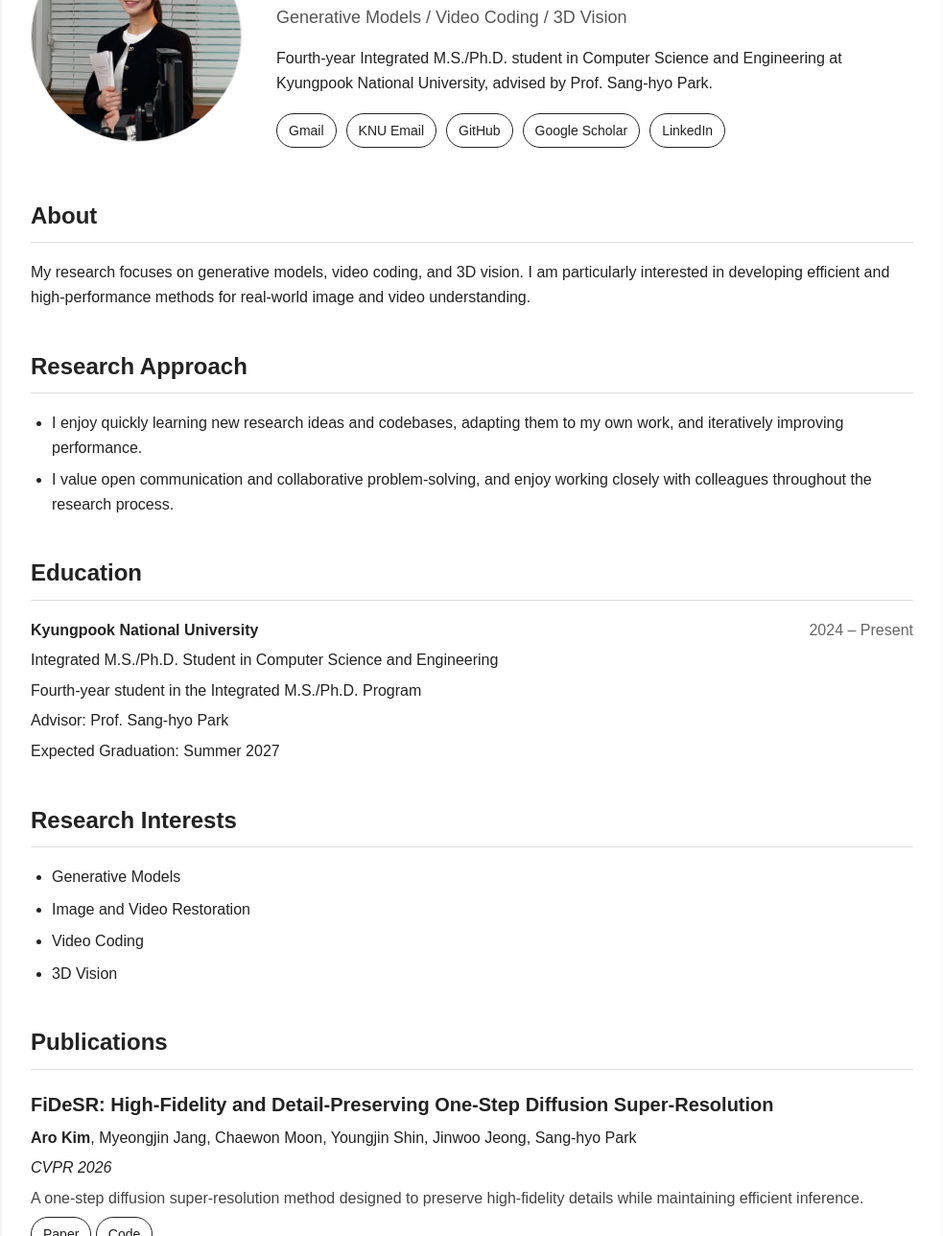
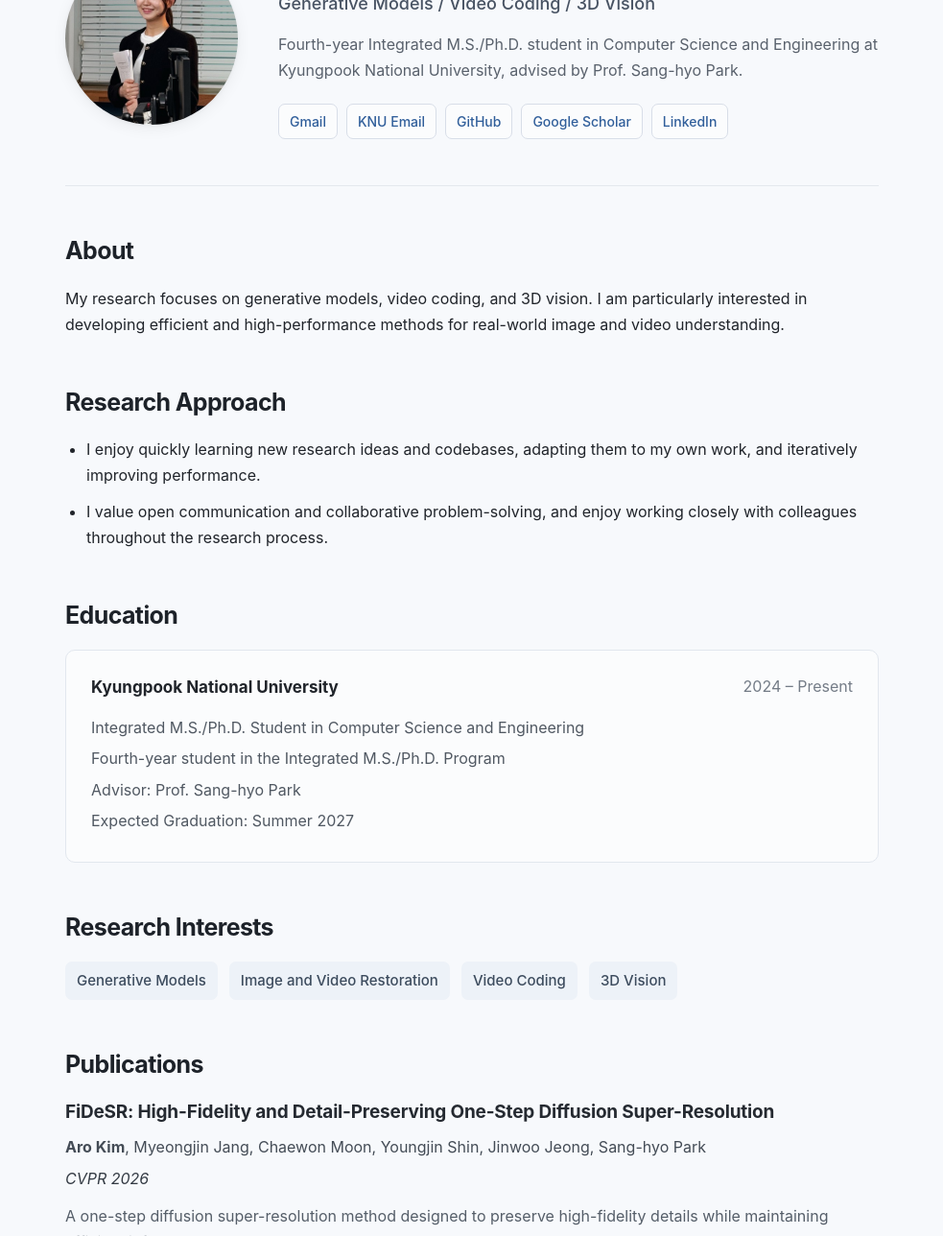
Before and after one commit to Ar0Kim/Ar0Kim.github.io, a plain HTML site: page index.html in a window 1280 px wide. Shown: the part 130-1418 px from the top of the page at 96% size, without its empty margins (148-1131 px from the left). Drawn offline with Linux system fonts and the light colour scheme.

Commit message:
Update style.css

```diff
--- a/style.css
+++ b/style.css
@@ -2,36 +2,65 @@
   box-sizing: border-box;
 }
 
+html {
+  scroll-behavior: smooth;
+}
+
 body {
   margin: 0;
-  font-family: Arial, Helvetica, sans-serif;
-  line-height: 1.6;
-  color: #222;
-  background: #f4f4f4;
+
+  background: #f7f9fc;
+  color: #20242a;
+
+  font-family:
+    Inter,
+    -apple-system,
+    BlinkMacSystemFont,
+    "Segoe UI",
+    Roboto,
+    Helvetica,
+    Arial,
+    sans-serif;
+
+  font-size: 16px;
+  line-height: 1.7;
+
+  -webkit-font-smoothing: antialiased;
 }
 
+
+/* Layout */
+
 .container {
-  max-width: 980px;
+  max-width: 920px;
   margin: 0 auto;
-  padding: 52px 30px;
-  background: #ffffff;
-  min-height: 100vh;
+  padding: 64px 36px 48px;
 }
+
+
+/* Hero */
 
 .hero {
   display: flex;
-  gap: 36px;
   align-items: center;
-  margin-bottom: 52px;
+  gap: 42px;
+
+  padding-bottom: 48px;
+  border-bottom: 1px solid #e4e8ee;
 }
 
 .profile-photo {
-  width: 220px;
-  height: 220px;
+  width: 180px;
+  height: 180px;
+
+  flex-shrink: 0;
+
+  object-fit: cover;
   border-radius: 50%;
-  object-fit: cover;
-  border: 1px solid #ddd;
-  flex-shrink: 0;
+
+  box-shadow:
+    0 4px 16px rgba(0, 0, 0, 0.06),
+    0 1px 4px rgba(0, 0, 0, 0.04);
 }
 
 .hero-text {
@@ -39,135 +68,304 @@
 }
 
 h1 {
-  font-size: 46px;
-  margin: 0 0 8px;
+  margin: 0 0 10px;
+
+  font-size: 42px;
+  font-weight: 700;
+  line-height: 1.1;
+
+  letter-spacing: -0.035em;
 }
 
 .subtitle {
+  margin: 0 0 16px;
+
+  color: #485363;
+
   font-size: 18px;
-  color: #555;
-  margin: 0 0 16px;
+  font-weight: 500;
+  line-height: 1.5;
 }
 
 .intro {
-  max-width: 690px;
-  margin-bottom: 18px;
+  max-width: 650px;
+
+  margin: 0 0 20px;
+
+  color: #59616c;
 }
+
+
+/* Links */
 
 .links {
   display: flex;
   flex-wrap: wrap;
-  gap: 10px;
+  gap: 9px;
 }
 
-.links a,
-.paper-links a {
+.links a {
   display: inline-block;
-  padding: 6px 12px;
-  border: 1px solid #222;
-  border-radius: 999px;
+
+  padding: 6px 11px;
+
+  border: 1px solid #d8dee8;
+  border-radius: 7px;
+
+  background: rgba(255, 255, 255, 0.55);
+
+  color: #315f9b;
+
+  font-size: 14px;
+  font-weight: 500;
+
   text-decoration: none;
-  color: #222;
-  font-size: 14px;
+
+  transition:
+    background 0.15s ease,
+    border-color 0.15s ease,
+    transform 0.15s ease;
 }
 
-.links a:hover,
-.paper-links a:hover {
-  background: #222;
-  color: #fff;
+.links a:hover {
+  background: #ffffff;
+  border-color: #b9c7da;
+  transform: translateY(-1px);
 }
 
+
+/* Sections */
+
 section {
-  margin-top: 40px;
+  margin-top: 52px;
 }
 
 h2 {
-  font-size: 24px;
-  border-bottom: 1px solid #ddd;
-  padding-bottom: 8px;
-  margin-bottom: 18px;
+  margin: 0 0 20px;
+
+  color: #1d2229;
+
+  font-size: 25px;
+  font-weight: 700;
+  line-height: 1.25;
+
+  letter-spacing: -0.025em;
 }
 
-.item,
-.publication {
-  margin-bottom: 30px;
+h3 {
+  margin: 0 0 10px;
+
+  color: #252a31;
+
+  font-size: 19px;
+  font-weight: 650;
+  line-height: 1.45;
+
+  letter-spacing: -0.01em;
+}
+
+p {
+  margin-top: 0;
+  margin-bottom: 12px;
+}
+
+ul {
+  margin: 0;
+  padding-left: 22px;
+}
+
+li {
+  margin-bottom: 10px;
+}
+
+
+/* Education */
+
+.item {
+  padding: 24px 26px;
+
+  background: rgba(255, 255, 255, 0.58);
+
+  border: 1px solid #e2e7ee;
+  border-radius: 10px;
 }
 
 .item-header {
   display: flex;
   justify-content: space-between;
-  gap: 16px;
+  gap: 20px;
+
+  margin-bottom: 14px;
+}
+
+.item-header strong {
+  font-size: 17px;
 }
 
 .item-header span {
-  color: #666;
+  color: #747c87;
   white-space: nowrap;
 }
 
-.publication h3 {
-  margin-bottom: 6px;
-  font-size: 20px;
+.item p {
+  margin-bottom: 5px;
+  color: #505862;
 }
 
-.publication p,
-.item p {
-  margin: 6px 0;
+
+/* Research interests */
+
+.research-interests {
+  display: flex;
+  flex-wrap: wrap;
+
+  gap: 10px 12px;
+
+  padding: 0;
+  list-style: none;
+}
+
+.research-interests li {
+  margin: 0;
+
+  padding: 7px 12px;
+
+  background: #edf2f8;
+  border-radius: 7px;
+
+  color: #3d4c5e;
+
+  font-size: 15px;
+  font-weight: 500;
+}
+
+
+/* Publications */
+
+.publication {
+  padding: 0 0 34px;
+  margin-bottom: 34px;
+
+  border-bottom: 1px solid #e3e7ec;
+}
+
+.publication:last-child {
+  border-bottom: none;
+  margin-bottom: 0;
+}
+
+.authors {
+  margin-bottom: 5px;
+
+  color: #444c56;
+}
+
+.venue {
+  margin-bottom: 6px;
+
+  color: #333a43;
+}
+
+.meta {
+  margin-bottom: 12px;
+
+  color: #7a818b;
+
+  font-size: 14px;
 }
 
 .description {
-  color: #444;
-}
+  max-width: 820px;
 
-.meta {
-  color: #666;
-  font-size: 14px;
+  margin-top: 12px;
+
+  color: #555e69;
 }
 
 .paper-links {
-  margin-top: 10px;
+  margin-top: 14px;
 }
 
-ul {
-  padding-left: 22px;
+.paper-links a {
+  margin-right: 14px;
+
+  color: #315f9b;
+
+  font-size: 15px;
+  font-weight: 600;
+
+  text-decoration: none;
 }
 
-li {
-  margin-bottom: 8px;
+.paper-links a:hover {
+  text-decoration: underline;
 }
 
-a {
-  color: #0645ad;
+
+/* General links */
+
+section a {
+  color: #315f9b;
+  text-decoration: none;
 }
 
-footer {
-  margin-top: 56px;
-  padding-top: 20px;
-  border-top: 1px solid #ddd;
-  color: #666;
-  font-size: 14px;
+section a:hover {
+  text-decoration: underline;
 }
 
-@media (max-width: 760px) {
+
+/* Footer */
+
+footer {
+  margin-top: 60px;
+  padding-top: 24px;
+
+  border-top: 1px solid #e1e6ec;
+
+  color: #8a919b;
+
+  font-size: 13px;
+}
+
+
+/* Mobile */
+
+@media (max-width: 700px) {
   .container {
-    padding: 36px 22px;
+    padding: 38px 22px;
   }
 
   .hero {
     flex-direction: column;
     align-items: flex-start;
+
+    gap: 26px;
+    padding-bottom: 38px;
   }
 
   .profile-photo {
-    width: 170px;
-    height: 170px;
+    width: 145px;
+    height: 145px;
   }
 
   h1 {
     font-size: 36px;
   }
 
+  .subtitle {
+    font-size: 17px;
+  }
+
+  section {
+    margin-top: 42px;
+  }
+
+  h2 {
+    font-size: 23px;
+  }
+
   .item-header {
     flex-direction: column;
-    gap: 2px;
+    gap: 3px;
   }
 }
```
